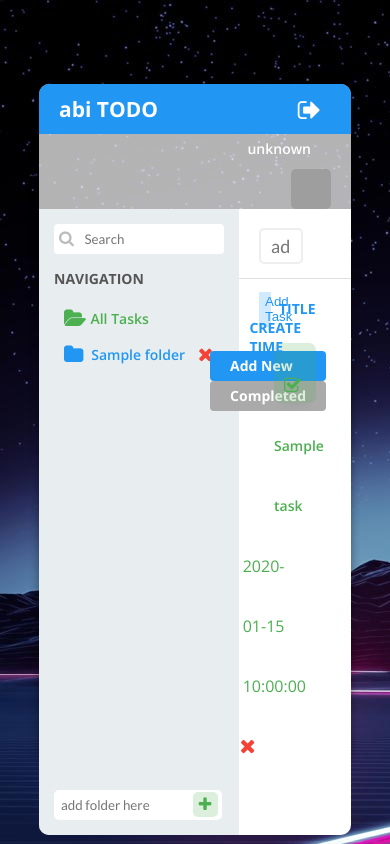
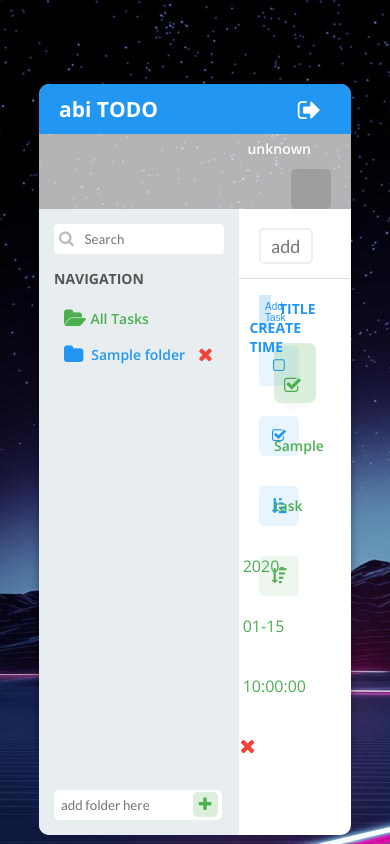
Before and after one commit to MGazori/abitodo, a PHP site: page /abitodo/ in a window 390 px wide. Run offline with PHP 8.4, Linux system fonts and the light colour scheme; the visitor is signed in with stand-in values (Sample User, id 1); tables that the repository leaves empty or names only in its code hold one stand-in row (values such as "Sample post"); data that the repository does not hold is empty; some libraries are stand-ins or nearby versions; grey boxes are pictures that could not be loaded.

Commit message:
add-filter-tasks-feature

```diff
--- a/assets/css/style.css
+++ b/assets/css/style.css
@@ -216,6 +216,27 @@
     color: #AAA;
     margin-top: -18px;
     width: 40%;
+}
+
+@media only screen and (max-width: 1340px) {
+    div.addTask {
+        width: 70%;
+    }
+}
+
+@media only screen and (max-width: 1065px) {
+    div.addTask {
+        width: 60%;
+    }
+    button.addtaskbtn {
+        font-size: 13px;
+    }
+}
+
+@media only screen and (max-width: 1000px) {
+    button.addtaskbtn {
+        font-size: 10px;
+    }
 }
 
 .main .view .viewHeader .functions {
@@ -521,3 +542,48 @@
     position: relative;
     top: 2px;
 }
+
+div.filterBox {
+    float: right;
+}
+
+button.sortBtn {
+    width: 40px;
+    height: 40px;
+    position: relative;
+    bottom: 20px;
+    cursor: pointer;
+    border-radius: 5px;
+    border: none;
+    background-color: rgb(33 150 243 / 0.1);
+    color: #2196F3;
+}
+
+button.sortBtn:before {
+    font-size: 15px;
+}
+
+button.sortBtn.active {
+    background-color: rgb(76 175 80 / 0.1);
+    color: #4CAF50;
+}
+
+button#sort-old:before {
+    content: "\f161";
+    font-family: 'FontAwesome';
+}
+
+button#sort-new:before {
+    content: "\f160";
+    font-family: 'FontAwesome';
+}
+
+button#sort-done:before {
+    content: "\f046";
+    font-family: 'FontAwesome';
+}
+
+button#sort-undone:before {
+    content: "\f096";
+    font-family: 'FontAwesome';
+}
--- a/tpl/index-tpl.php
+++ b/tpl/index-tpl.php
@@ -56,9 +56,11 @@
               <button class="addtaskbtn" title="add task">Add Task</button>
             </form>
           </div>
-          <div class="functions">
-            <div class="button active">Add New Task</div>
-            <div class="button">Completed</div>
+          <div class="filterBox">
+            <button id="sort-undone" class="sortBtn" data-sort-mode="just-undone" title="sort task by undone"></button>
+            <button id="sort-done" class="sortBtn" data-sort-mode="just-done" title="sort task by done"></button>
+            <button id="sort-new" class="sortBtn" data-sort-mode="new-first" title="sort task by new first"></button>
+            <button id="sort-old" class="sortBtn active" data-sort-mode="old-first" title="sort task by older first"></button>
           </div>
         </div>
         <div class="content">
```
Also changed, not shown: assets/js/script.js (+34 -0 lines), libs/lib-tasks.php (+40 -1 lines), process/ajaxHandler.php (+13 -0 lines).
